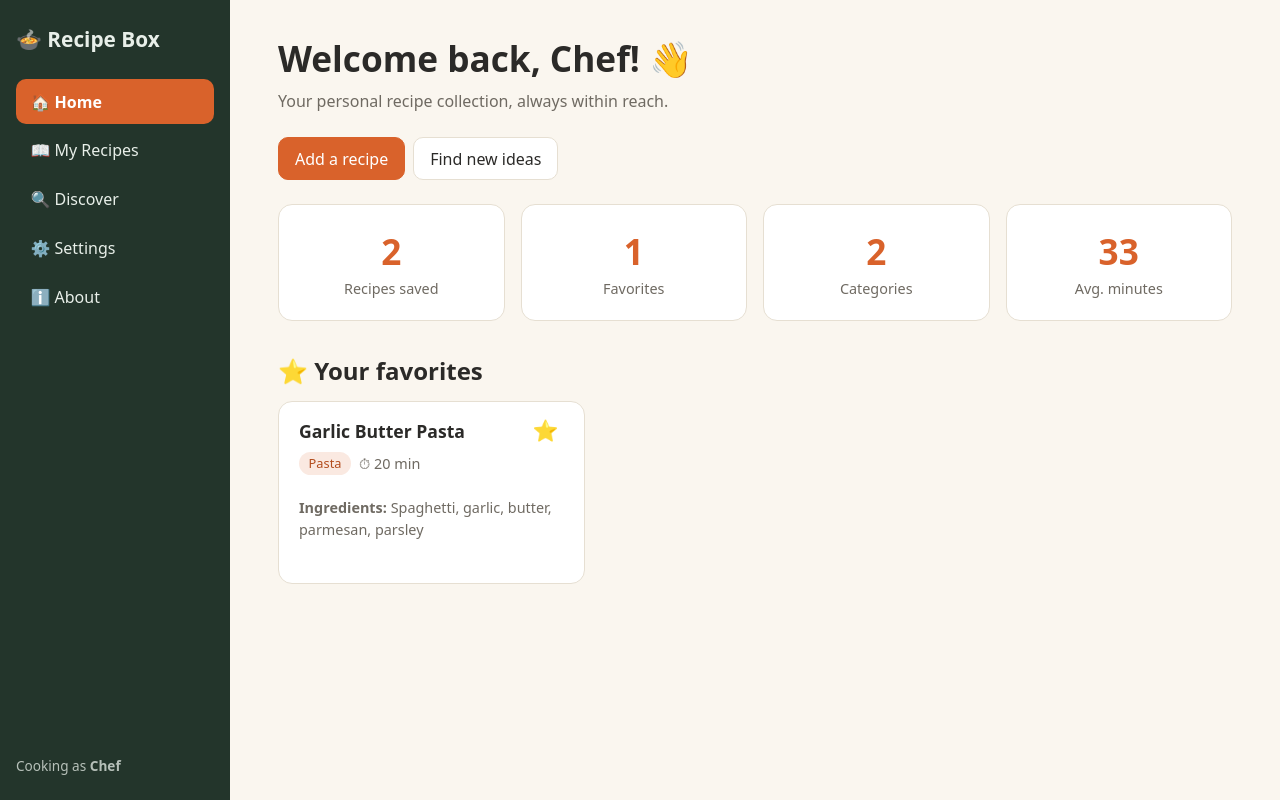
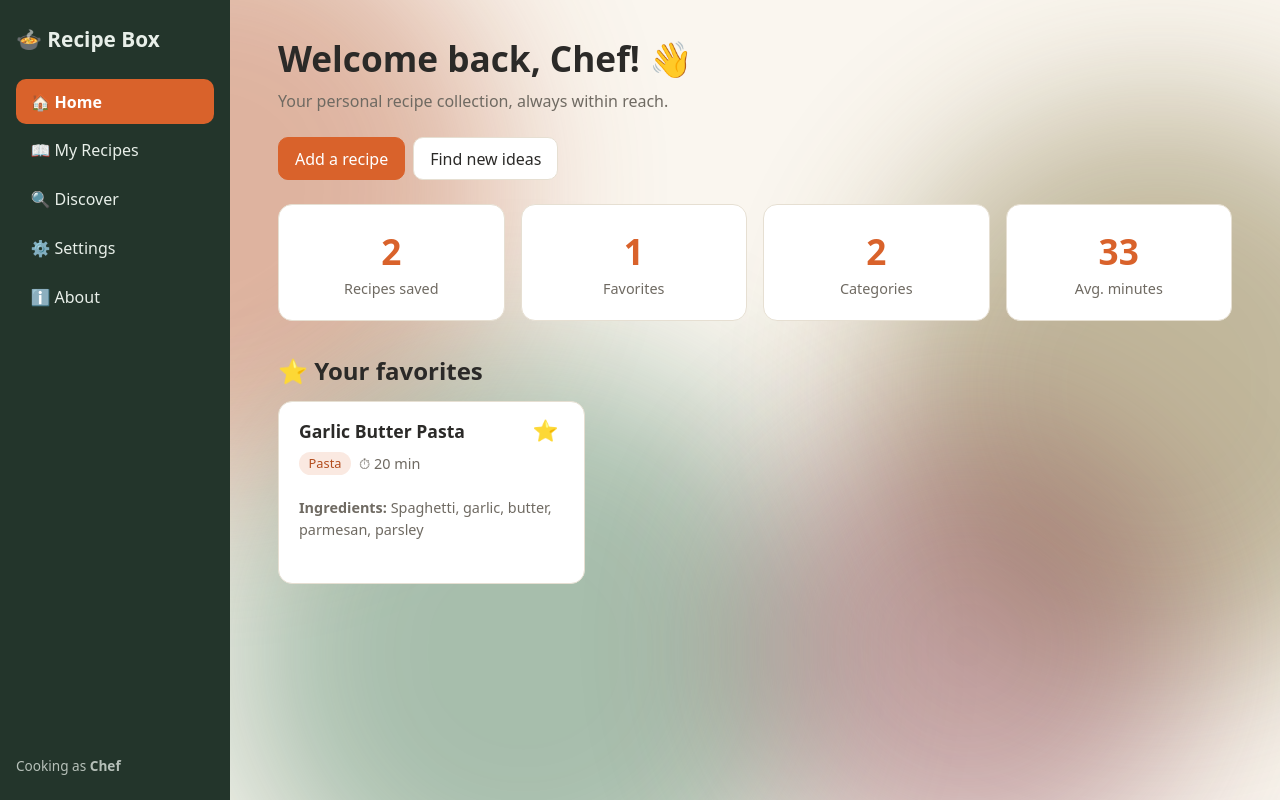
Before and after one commit to AnthonyBurgic1/Asssignment2, a Next.js app in the folder recipe-box/: page / in a window 1280 px wide. Built offline with nearby package versions, Linux system fonts and the light colour scheme.

Commit message:
I have added some new code in layout.tsx and globals.css
I have written the correct code to be able to make my moving background change colours. As of right now, I have it as a gradient effect

```diff
--- a/recipe-box/app/globals.css
+++ b/recipe-box/app/globals.css
@@ -1,4 +1,18 @@
 :root {
+
+  --blob-1: #f6b98a;
+  --blob-2: #f2d98d;
+  --blob-3: #a9d6b8;
+  --blob-4: #f4a9a0;
+  --blob-opacity: 0.55;
+
+  /* My Dark theme */
+  --blob-1: #b4512a;
+  --blob-2: #6b5a1f;
+  --blob-3: #2c6b4a;
+  --blob-4: #7a2f3b;
+  --blob-opacity: 0.4;
+
   --bg: #faf6ef;
   --surface: #ffffff;
   --text: #2b2a28;
@@ -138,3 +152,38 @@ input:focus, select:focus, textarea:focus, .btn:focus-visible, .nav-link:focus-v
 .fav { background: none; border: 0; font-size: 1.3rem; cursor: pointer; line-height: 1; }
 .error { color: var(--danger); }
 .empty { text-align: center; color: var(--muted); padding: 2rem; }
+
+/* ---------- Animated background ---------- */
+.bg-anim {
+  position: fixed;
+  inset: 0;
+  z-index: -1;
+  overflow: hidden;
+  pointer-events: none;
+}
+
+.blob {
+  position: absolute;
+  width: 45vmax;
+  height: 45vmax;
+  border-radius: 50%;
+  filter: blur(80px);
+  opacity: var(--blob-opacity);
+  transition: background 0.6s ease, opacity 0.6s ease;
+  will-change: transform;
+}
+
+.blob-1 { background: var(--blob-1); top: -15%; left: -10%; animation: drift-1 22s ease-in-out infinite alternate; }
+.blob-2 { background: var(--blob-2); top: 10%; right: -15%; animation: drift-2 28s ease-in-out infinite alternate; }
+.blob-3 { background: var(--blob-3); bottom: -20%; left: 15%; animation: drift-3 25s ease-in-out infinite alternate; }
+.blob-4 { background: var(--blob-4); bottom: -10%; right: 5%; width: 35vmax; height: 35vmax; animation: drift-4 31s ease-in-out infinite alternate; }
+
+@keyframes drift-1 { to { transform: translate(30vw, 20vh) scale(1.2); } }
+@keyframes drift-2 { to { transform: translate(-25vw, 30vh) scale(0.85); } }
+@keyframes drift-3 { to { transform: translate(35vw, -25vh) scale(1.15); } }
+@keyframes drift-4 { to { transform: translate(-30vw, -20vh) scale(1.25); } }
+
+/* Respect users who prefer less motion */
+@media (prefers-reduced-motion: reduce) {
+  .blob { animation: none; }
+}
--- a/recipe-box/app/layout.tsx
+++ b/recipe-box/app/layout.tsx
@@ -3,6 +3,7 @@ import "./globals.css";
 import NavBar from "@/components/NavBar";
 import { SettingsProvider } from "@/context/SettingsContext";
 import { RecipesProvider } from "@/context/RecipesContext";
+import AnimatedBackground from "@/components/AnimatedBackground";
 
 export const metadata: Metadata = {
   title: "Recipe Box",
@@ -15,6 +16,7 @@ export default function RootLayout({ children }: { children: React.ReactNode })
       <body>
         <SettingsProvider>
           <RecipesProvider>
+            <AnimatedBackground />
             <div className="shell">
               <NavBar />
               <main className="content">{children}</main>
--- /dev/null
+++ b/recipe-box/global.d.ts
@@ -0,0 +1 @@
+declare module "*.css";
```
